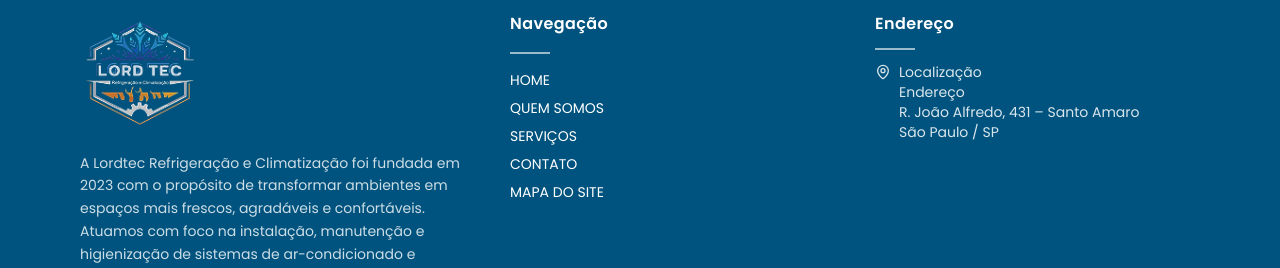
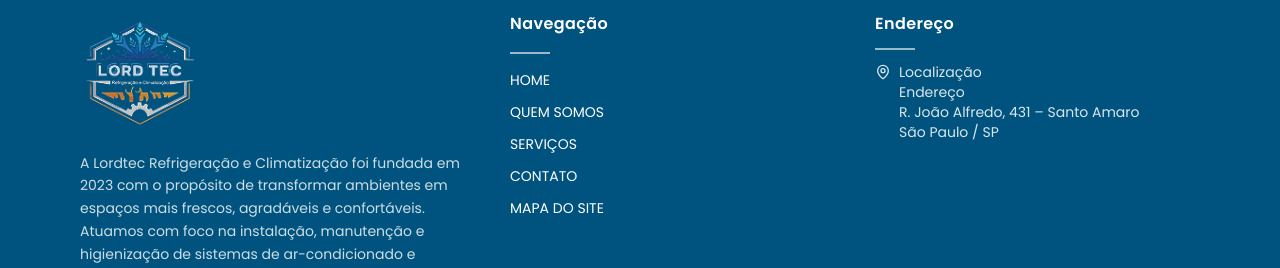
Before and after one commit to HeitorBMarini/lord-tec, a Next.js app: page / in a window 1280 px wide. Shown: the part 4151-4419 px from the top of the page. Built offline with nearby package versions, Linux system fonts and the light colour scheme.

Commit message:
Ajuste env

```diff
--- a/app/components/Footer.tsx
+++ b/app/components/Footer.tsx
@@ -41,7 +41,7 @@ export default function Footer() {
           <div className="space-y-4 flex flex-col items-start">
             <h4 className="font-semibold tracking-wide">Navegação</h4>
             <div className="h-0.5 w-10 bg-white/60" />
-            <nav className="flex flex-col gap-2 text-sm">
+            <nav className="flex flex-col gap-3 text-sm">
               <Link
                 href="/"
                 className="hover:text-(--blue-color) transition-all"
--- a/package.json
+++ b/package.json
@@ -14,7 +14,7 @@
     "class-variance-authority": "^0.7.1",
     "clsx": "^2.1.1",
     "lucide-react": "^0.555.0",
-    "next": "^16.0.7",
+    "next": "^16.1.1",
     "nodemailer": "^7.0.11",
     "react": "19.2.0",
     "react-dom": "19.2.0",
```
Also changed, not shown: 1 other file (tests, documents, lock files or other folders).
